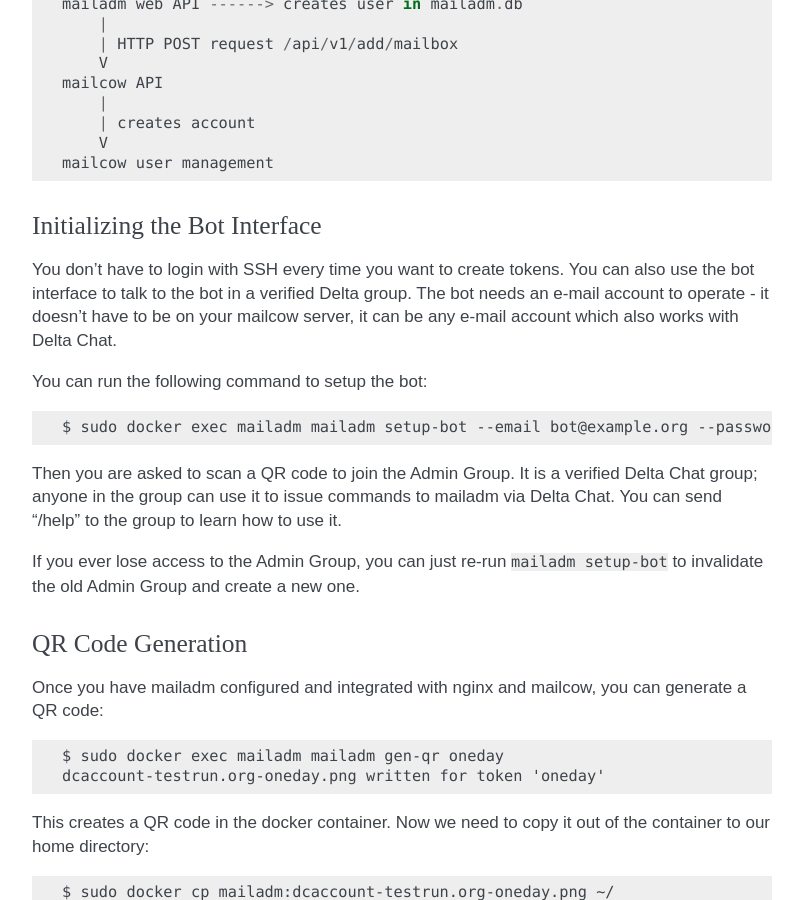
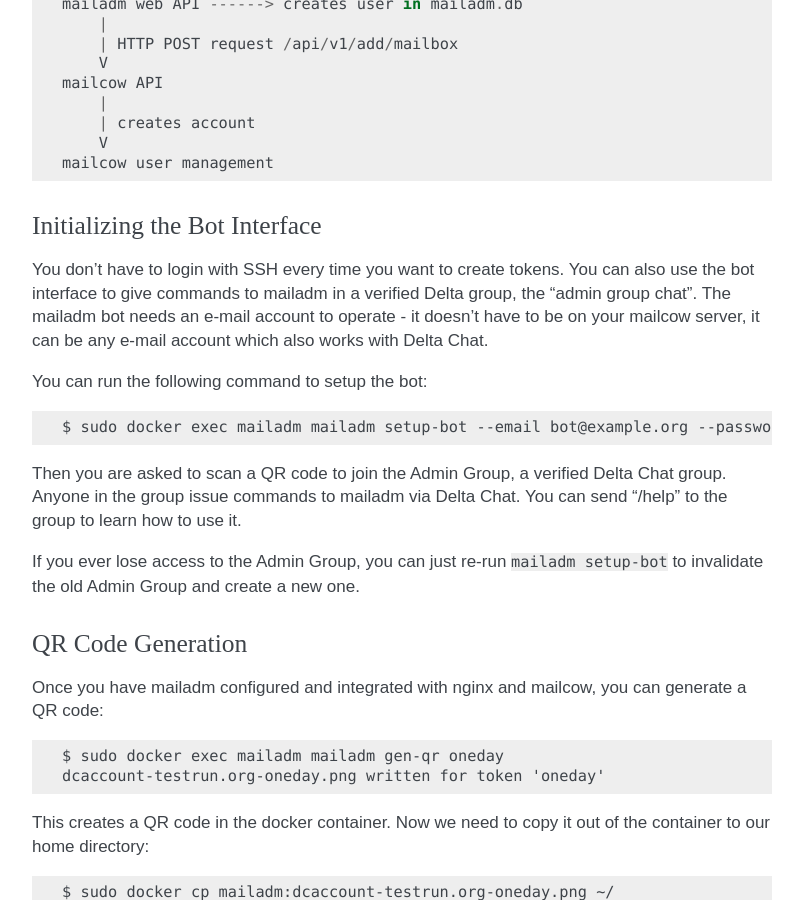
Before and after one commit to deltachat/mailadm, a Sphinx documentation site: the page built from doc/index.rst, in a window 1280 px wide and 900 px high, scrolled down 2669 px. Shown: the whole window, without its empty margins (348-1151 px from the left). Built offline with Sphinx 7.4.7, drawn with Linux system fonts in a browser that asks for light colours.

Commit message:
docs: rephrased bot/admin group description

```diff
--- a/doc/index.rst
+++ b/doc/index.rst
@@ -146,17 +146,18 @@
 ++++++++++++++++++++++++++++++
 
 You don't have to login with SSH every time you want to create tokens. You can
-also use the bot interface to talk to the bot in a verified Delta group. The
-bot needs an e-mail account to operate - it doesn't have to be on your mailcow
-server, it can be any e-mail account which also works with Delta Chat.
+also use the bot interface to give commands to mailadm in a verified Delta
+group, the "admin group chat". The mailadm bot needs an e-mail account to
+operate - it doesn't have to be on your mailcow server, it can be any e-mail
+account which also works with Delta Chat.
 
 You can run the following command to setup the bot::
 
     $ sudo docker exec mailadm mailadm setup-bot --email bot@example.org --password p4ssw0rd
 
-Then you are asked to scan a QR code to join the Admin Group. It is a verified
-Delta Chat group; anyone in the group can use it to issue commands to mailadm
-via Delta Chat. You can send "/help" to the group to learn how to use it.
+Then you are asked to scan a QR code to join the Admin Group, a verified Delta
+Chat group. Anyone in the group issue commands to mailadm via Delta Chat. You
+can send "/help" to the group to learn how to use it.
 
 If you ever lose access to the Admin Group, you can just re-run ``mailadm
 setup-bot`` to invalidate the old Admin Group and create a new one.
```
